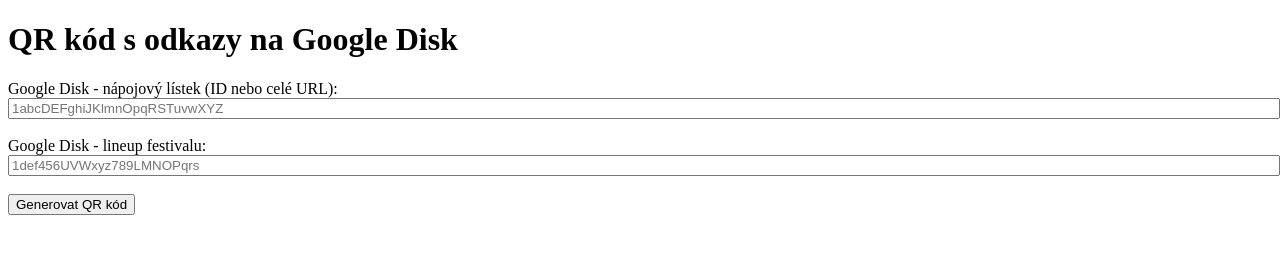
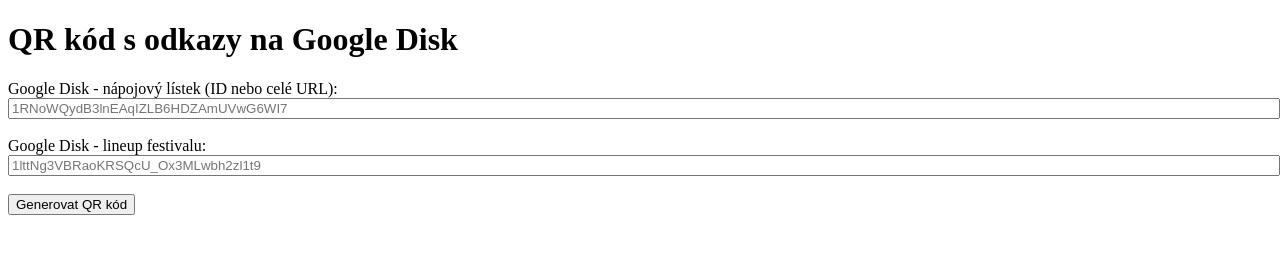
Before and after one commit to bulvamichal/Coal, a plain HTML site: page index.html in a window 1280 px wide. Drawn offline with Linux system fonts and the light colour scheme.

Commit message:
Update index.html

```diff
--- a/index.html
+++ b/index.html
@@ -15,10 +15,10 @@
     <h1>QR kód s odkazy na Google Disk</h1>
 
     <label for="g1">Google Disk - nápojový lístek (ID nebo celé URL):</label>
-    <input type="text" id="g1" style="width: 100%;" placeholder="1abcDEFghiJKlmnOpqRSTuvwXYZ"><br><br>
+    <input type="text" id="g1" style="width: 100%;" placeholder="1RNoWQydB3lnEAqIZLB6HDZAmUVwG6WI7"><br><br>
 
     <label for="g2">Google Disk - lineup festivalu:</label>
-    <input type="text" id="g2" style="width: 100%;" placeholder="1def456UVWxyz789LMNOPqrs"><br><br>
+    <input type="text" id="g2" style="width: 100%;" placeholder="1lttNg3VBRaoKRSQcU_Ox3MLwbh2zl1t9"><br><br>
 
     <button onclick="generateQR()">Generovat QR kód</button>
 
```
